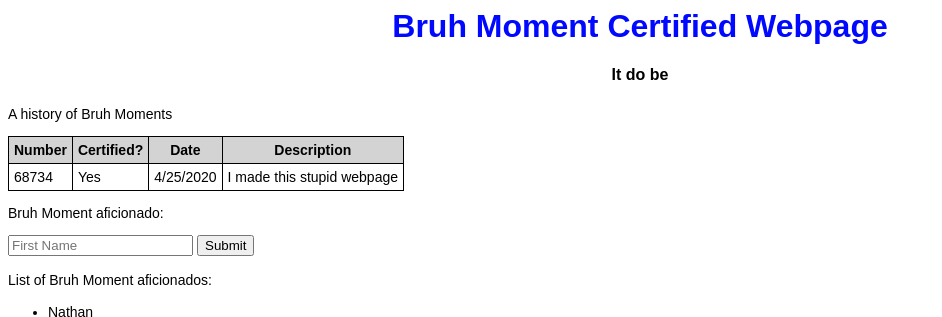
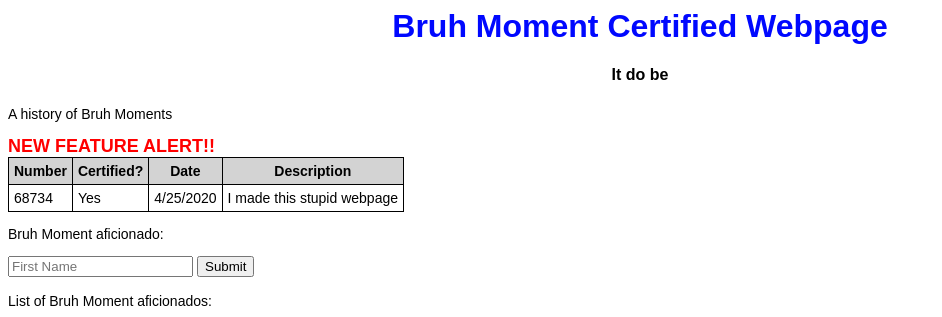
Before and after one commit to SCM-Grievous/edx_test2, a plain HTML site: page index.html in a window 1280 px wide. Shown: the top 317 px of the page, without its empty margins (0-942 px from the left). Drawn offline with Linux system fonts and the light colour scheme.

Commit message:
Added a new feature

```diff
--- a/index.html
+++ b/index.html
@@ -8,6 +8,7 @@
     <h1>Bruh Moment Certified Webpage</h1>
     <h4>It do be</h4>
     <p>A history of Bruh Moments</p>
+    <div>NEW FEATURE ALERT!!</div>
     <table>
       <tr>
         <th>Number</th>
--- a/styles.css
+++ b/styles.css
@@ -33,3 +33,10 @@ th {
 td {
   text-align: left;
 }
+
+div {
+  font-size: 18px;
+  font-family: sans-serif;
+  color: #ff0000;
+  font-weight: bold;
+}
```
